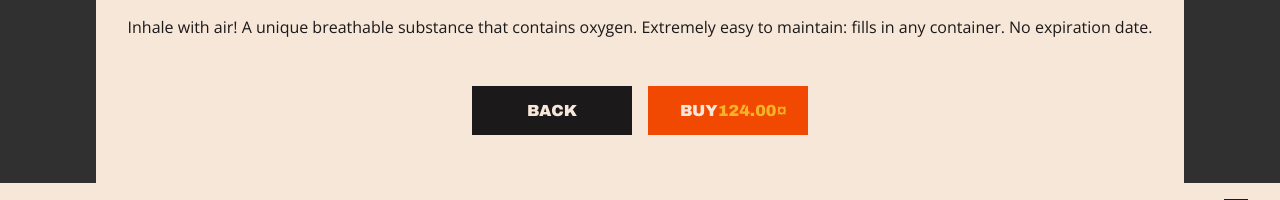
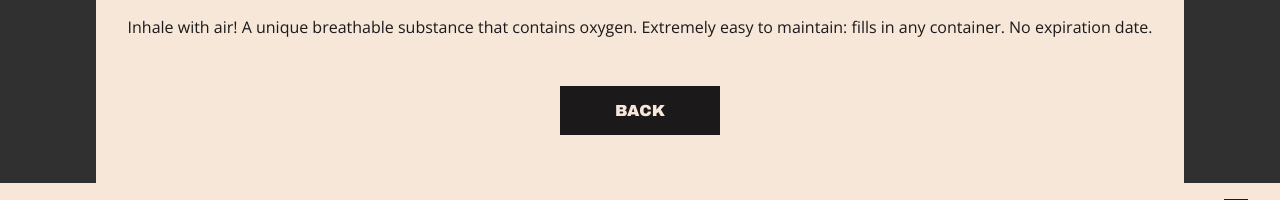
Before and after one commit to olhanotolga/buybyebuy, a React app: page /products/air in a window 1280 px wide. Shown: the part 565-765 px from the top of the page. Built offline with nearby package versions, Linux system fonts and the light colour scheme.

Commit message:
feat: allow adding products to cart only when logged in

```diff
--- a/src/components/ProductsPage/ProductCard.jsx
+++ b/src/components/ProductsPage/ProductCard.jsx
@@ -17,10 +17,13 @@ const ProductCard = ({ idx, title, info, price, image }) => {
         {info} &amp; more...
       </NavLink>
       <span className='product-card-price'>{displayPrice(price)}&curren;</span>
+      {userData?.username !== '' && (
         <div className='product-card-add-remove'>
           <span
             className='material-icons'
-          onClick={() => addNewItem(userData, cart, setCart, idx, title, price)}
+            onClick={() =>
+              addNewItem(userData, cart, setCart, idx, title, price)
+            }
           >
             add_circle_outline
           </span>
@@ -31,6 +34,7 @@ const ProductCard = ({ idx, title, info, price, image }) => {
             remove_circle_outline
           </span>
         </div>
+      )}
     </StyledProductCard>
   );
 };
--- a/src/components/SingleProduct/index.jsx
+++ b/src/components/SingleProduct/index.jsx
@@ -55,6 +55,7 @@ const ProductDetails = () => {
           <Button className='back' onClick={() => navigate('/products')}>
             Back
           </Button>
+          {userData?.username !== '' && (
             <Button
               className='buy'
               onClick={() =>
@@ -64,6 +65,7 @@ const ProductDetails = () => {
               <span>Buy</span>
               <span className='price'>{displayPrice(price)}&curren;</span>
             </Button>
+          )}
         </div>
       </section>
       <Footer />
```
Lines whose indentation alone changed are shown as unchanged.
